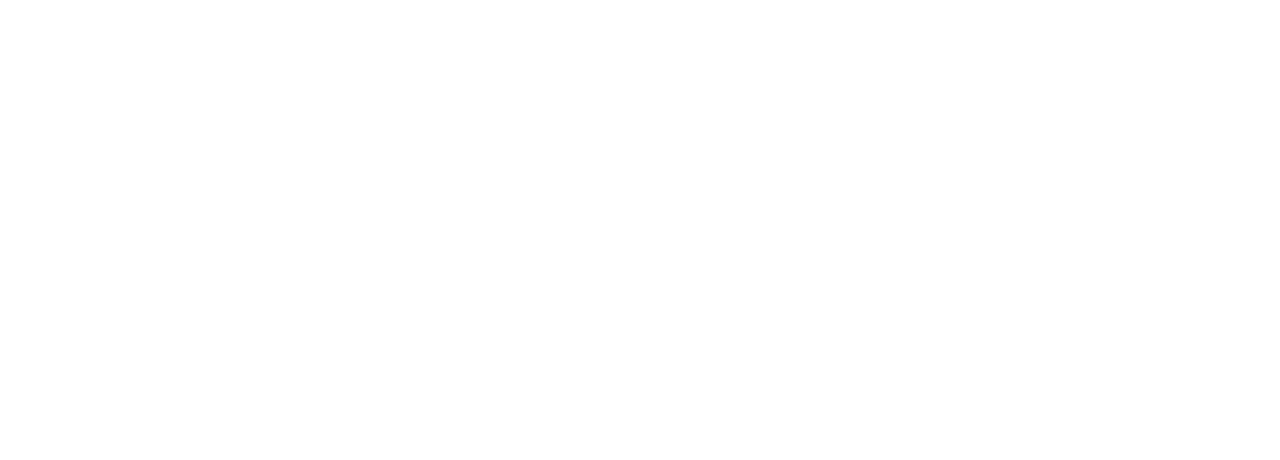
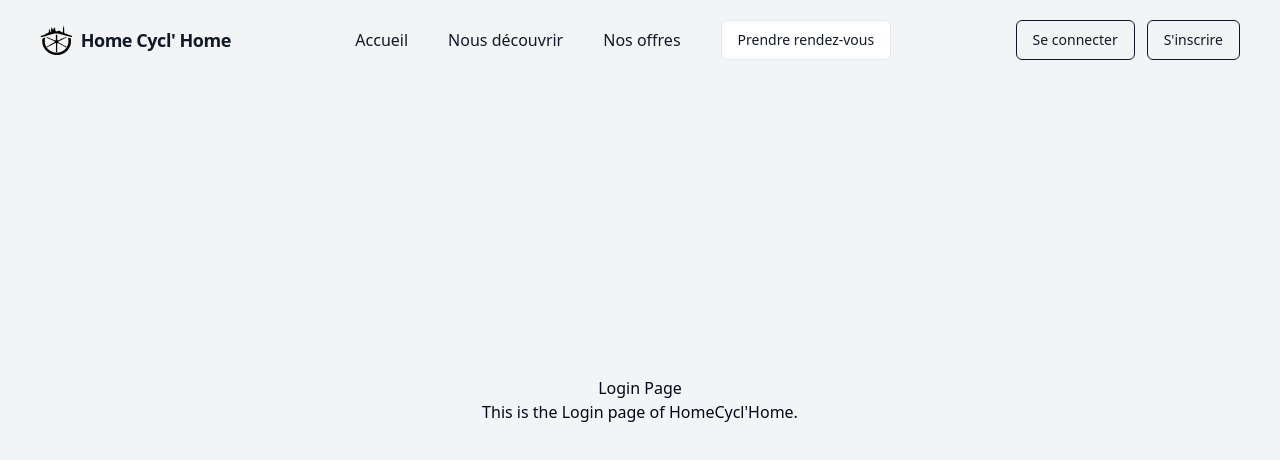
Before and after one commit to lemonhao9/app, a React (Vite) app in the folder frontend/: page /login in a window 1280 px wide. Before the commit this address had no page. Shown: the top 460 px of the page. Built offline with nearby package versions, Linux system fonts and the light colour scheme.

Commit message:
some adjustements while waiting for an update +3hrs

```diff
--- a/frontend/src/App.tsx
+++ b/frontend/src/App.tsx
@@ -1,12 +1,20 @@
 import { Routes, Route } from 'react-router-dom'
 import { LandingPage } from './pages/LandingPage'
 import { Forfaits } from './pages/Forfaits'
+import { About } from './pages/About'
+import { Reserver } from './pages/Reserver'
+import { Login } from './pages/Login'
+import { Signup } from './pages/Signup'
 
 function App() {
   return (
     <Routes>
       <Route path="/" element={<LandingPage />} />
       <Route path="/forfaits" element={<Forfaits />} />
+      <Route path="/about" element={<About />} />
+      <Route path="/reserver" element={<Reserver />} />
+      <Route path="/login" element={<Login />} />
+      <Route path="/signup" element={<Signup />} />
     </Routes>
   )
 }
--- a/frontend/src/components/ui/NavBar.tsx
+++ b/frontend/src/components/ui/NavBar.tsx
@@ -1,30 +1,68 @@
+import { useState } from 'react';
 import { Link } from "react-router-dom";
 import { Button } from './button';
+import { Menu, X } from 'lucide-react';
 import logoSrc from '@/assets/LELOGOHCHwhite.svg'
 import logoSrcDark from '@/assets/LELOGOHCHblack.svg'
 
 export function NavBar({ dark = false }: { dark?: boolean }) {
+    const [isOpen, setIsOpen] = useState(false);
+    const textColor = dark ? 'text-gray-900' : 'text-white';
+
     return (
-        <nav className="absolute top-0 left-0 right-0 z-10 flex items-center justify-between px-10 py-5">
-            <Link to="/" className={`flex items-center gap-2 ${dark ? 'text-gray-900' : 'text-white'} font-bold text-lg tracking-tight`}>
+        <nav className="absolute top-0 left-0 right-0 z-20 px-6 sm:px-10 py-5">
+            <div className="flex items-center justify-between">
+                <Link to="/" className={`flex items-center gap-2 ${textColor} font-bold text-lg tracking-tight`}>
                     <img src={dark ? logoSrcDark : logoSrc} alt="HomeCycl'Home Logo" className="h-8 w-auto" /> <span>Home Cycl' Home</span>
                 </Link>
+
             <div className="hidden md:flex items-center gap-10">
-                <Link to="/" className={`${dark ? 'text-gray-900' : 'text-white'} font-medium hover:text-white/80 transition-opacity`}>Accueil</Link>
-                <Link to="/about" className={`${dark ? 'text-gray-900' : 'text-white'} font-medium hover:text-white/80 transition-opacity`}>Nous découvrir</Link>
-                <Link to="/forfaits" className={`${dark ? 'text-gray-900' : 'text-white'} font-medium hover:text-white/80 transition-opacity`}>Nos offres</Link>
+                    <Link to="/" className={`${textColor} font-medium hover:text-white/80 transition-opacity`}>Accueil</Link>
+                    <Link to="/about" className={`${textColor} font-medium hover:text-white/80 transition-opacity`}>Nous découvrir</Link>
+                    <Link to="/forfaits" className={`${textColor} font-medium hover:text-white/80 transition-opacity`}>Nos offres</Link>
                     <Button asChild variant="outline" className={`${dark ? 'text-gray-900' : 'text-black'} hover:bg-white/20`}>
                         <Link to="/reserver">Prendre rendez-vous</Link>
                     </Button>
                 </div>
+
             <div className="hidden md:flex items-center gap-3">
-                <Button asChild variant="outline" className={`${dark ? 'border-gray-900' : 'border-white'} ${dark ? 'text-gray-900' : 'text-white'} bg-transparent hover:bg-white hover:text-gray-900`}>
+                    <Button asChild variant="outline" className={`${dark ? 'border-gray-900' : 'border-white'} ${textColor} bg-transparent hover:bg-white hover:text-gray-900`}>
                         <Link to="/login">Se connecter</Link>
                     </Button>
-                <Button asChild variant="outline" className={`${dark ? 'border-gray-900' : 'border-white'} ${dark ? 'text-gray-900' : 'text-white'} bg-transparent hover:bg-white hover:text-gray-900`}>
+                    <Button asChild variant="outline" className={`${dark ? 'border-gray-900' : 'border-white'} ${textColor} bg-transparent hover:bg-white hover:text-gray-900`}>
                         <Link to="/signup">S'inscrire</Link>
                     </Button>
                 </div>
+
+                <button
+                    type="button"
+                    onClick={() => setIsOpen((prev) => !prev)}
+                    aria-label={isOpen ? 'Fermer le menu' : 'Ouvrir le menu'}
+                    aria-expanded={isOpen}
+                    className={`md:hidden ${textColor}`}
+                >
+                    {isOpen ? <X size={28} /> : <Menu size={28} />}
+                </button>
+            </div>
+
+            {isOpen && (
+                <div className="md:hidden mt-4 flex flex-col gap-4 bg-white rounded-xl p-6 shadow-lg">
+                    <Link to="/" onClick={() => setIsOpen(false)} className="text-gray-900 font-medium">Accueil</Link>
+                    <Link to="/about" onClick={() => setIsOpen(false)} className="text-gray-900 font-medium">Nous découvrir</Link>
+                    <Link to="/forfaits" onClick={() => setIsOpen(false)} className="text-gray-900 font-medium">Nos offres</Link>
+                    <Button asChild variant="outline" className="w-full">
+                        <Link to="/reserver" onClick={() => setIsOpen(false)}>Prendre rendez-vous</Link>
+                    </Button>
+                    <div className="flex flex-col gap-3">
+                        <Button asChild variant="outline" className="w-full">
+                            <Link to="/login" onClick={() => setIsOpen(false)}>Se connecter</Link>
+                        </Button>
+                        <Button asChild variant="outline" className="w-full">
+                            <Link to="/signup" onClick={() => setIsOpen(false)}>S'inscrire</Link>
+                        </Button>
+                    </div>
+                </div>
+            )}
         </nav>
     );
 }
--- /dev/null
+++ b/frontend/src/pages/About.tsx
@@ -0,0 +1,11 @@
+import { NavBar } from '../components/ui/NavBar';
+
+export function About() {
+  return (
+    <div className="flex flex-col items-center justify-center min-h-screen bg-gray-100">
+      <NavBar dark/>
+      <h1>About Page</h1>
+      <p>This is the About page of HomeCycl'Home.</p>
+    </div>
+  );
+}
--- a/frontend/src/pages/LandingPage.tsx
+++ b/frontend/src/pages/LandingPage.tsx
@@ -39,11 +39,11 @@ export function LandingPage() {
         <div className="absolute inset-0 bg-black/40" />
       </div>
       <NavBar />
-      <div className="absolute top-24 left-10 z-10 ">
-        <h1 className="text-5xl font-extrabold text-white leading-tight">
+      <div className="absolute top-20 sm:top-24 left-6 sm:left-10 z-10 max-w-[90%] sm:max-w-[70%] md:max-w-[50%]">
+        <h1 className="text-2xl sm:text-3xl md:text-4xl lg:text-5xl font-extrabold text-white leading-tight">
           La réparation de votre vélo qui vient à vous !
         </h1>
-        <p className="text-white/90 mt-3 text-lg font-semibold">Par les Cycles Lyonnais</p>
+        <p className="text-white/90 mt-3 text-base sm:text-lg font-semibold">Par les Cycles Lyonnais</p>
       </div>
 
 
--- /dev/null
+++ b/frontend/src/pages/Login.tsx
@@ -0,0 +1,11 @@
+import { NavBar } from '../components/ui/NavBar';
+
+export function Login() {
+  return (
+    <div className="flex flex-col items-center justify-center min-h-screen bg-gray-100">
+        <NavBar dark/>
+      <h1>Login Page</h1>
+      <p>This is the Login page of HomeCycl'Home.</p>
+    </div>
+  );
+}
--- /dev/null
+++ b/frontend/src/pages/Reserver.tsx
@@ -0,0 +1,12 @@
+import { NavBar } from "@/components/ui/NavBar";
+
+
+export function Reserver() {
+  return (
+    <div className="flex flex-col items-center justify-center min-h-screen bg-gray-100">
+        <NavBar dark/>
+      <h1>Reserver Page</h1>
+      <p>This is the Reserver page of HomeCycl'Home.</p>
+    </div>
+  );
+}
--- /dev/null
+++ b/frontend/src/pages/Signup.tsx
@@ -0,0 +1,11 @@
+import { NavBar } from '@/components/ui/NavBar';
+
+export function Signup() {
+  return (
+    <div className="flex flex-col items-center justify-center min-h-screen bg-gray-100">
+        <NavBar dark/>
+      <h1>Signup Page</h1>
+      <p>This is the Signup page of HomeCycl'Home.</p>
+    </div>
+  );
+}
```
Lines whose indentation alone changed are shown as unchanged.
